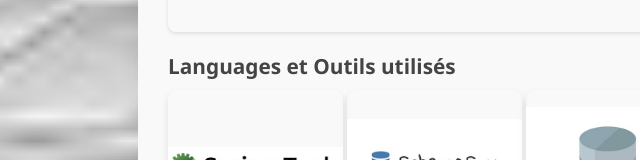
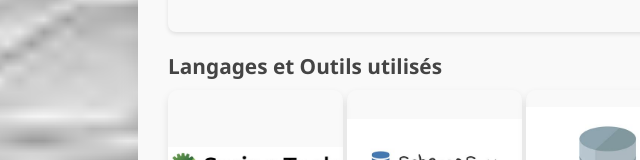
Before and after one commit to gabriel-richard22/portfolio-S6, a plain HTML site: page alternance.html in a window 1280 px wide. Shown: the part 882-1042 px from the top of the page, 22-662 px from the left. Drawn offline with Linux system fonts and the light colour scheme.

Commit message:
correction orthographe

```diff
--- a/alternance.html
+++ b/alternance.html
@@ -61,7 +61,7 @@
 		</ul>
 
 		<section class="outils">
-			<p class="grand"><strong>Languages et Outils utilisés</strong></p>
+			<p class="grand"><strong>Langages et Outils utilisés</strong></p>
 			<img src="images/sts.jpg" alt="Logiciel STS" class="project-image">
 			<img src="images/schemaSpy.jpg" alt="Logiciel Schema Spy" class="project-image">
 			<img src="images/sqlDev.jpg" alt="Logiciel SQL Developer" class="project-image">
```
Also changed, not shown: stage1.html (+1 -1 lines), stage2.html (+1 -1 lines), stage3.html (+1 -1 lines).
